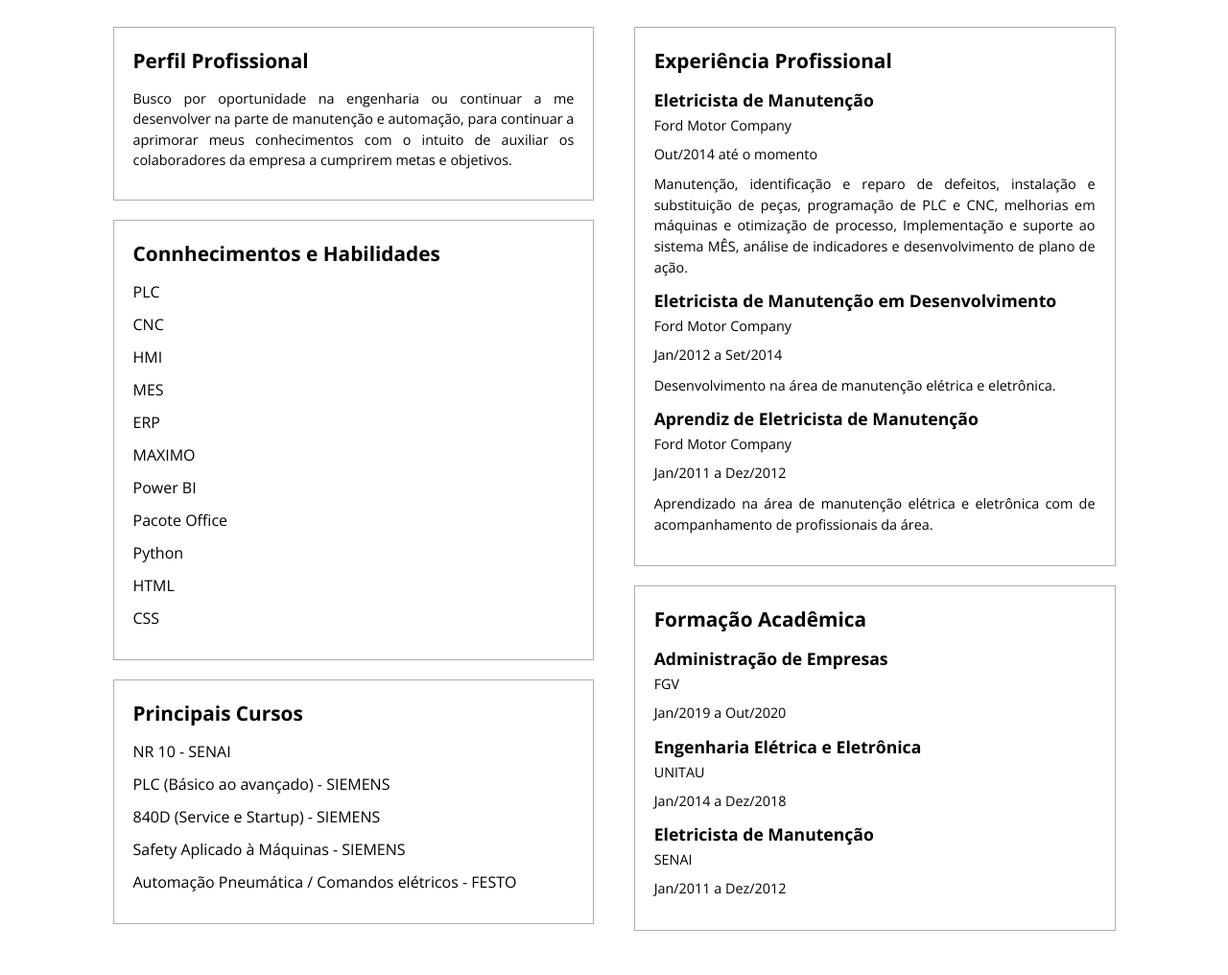
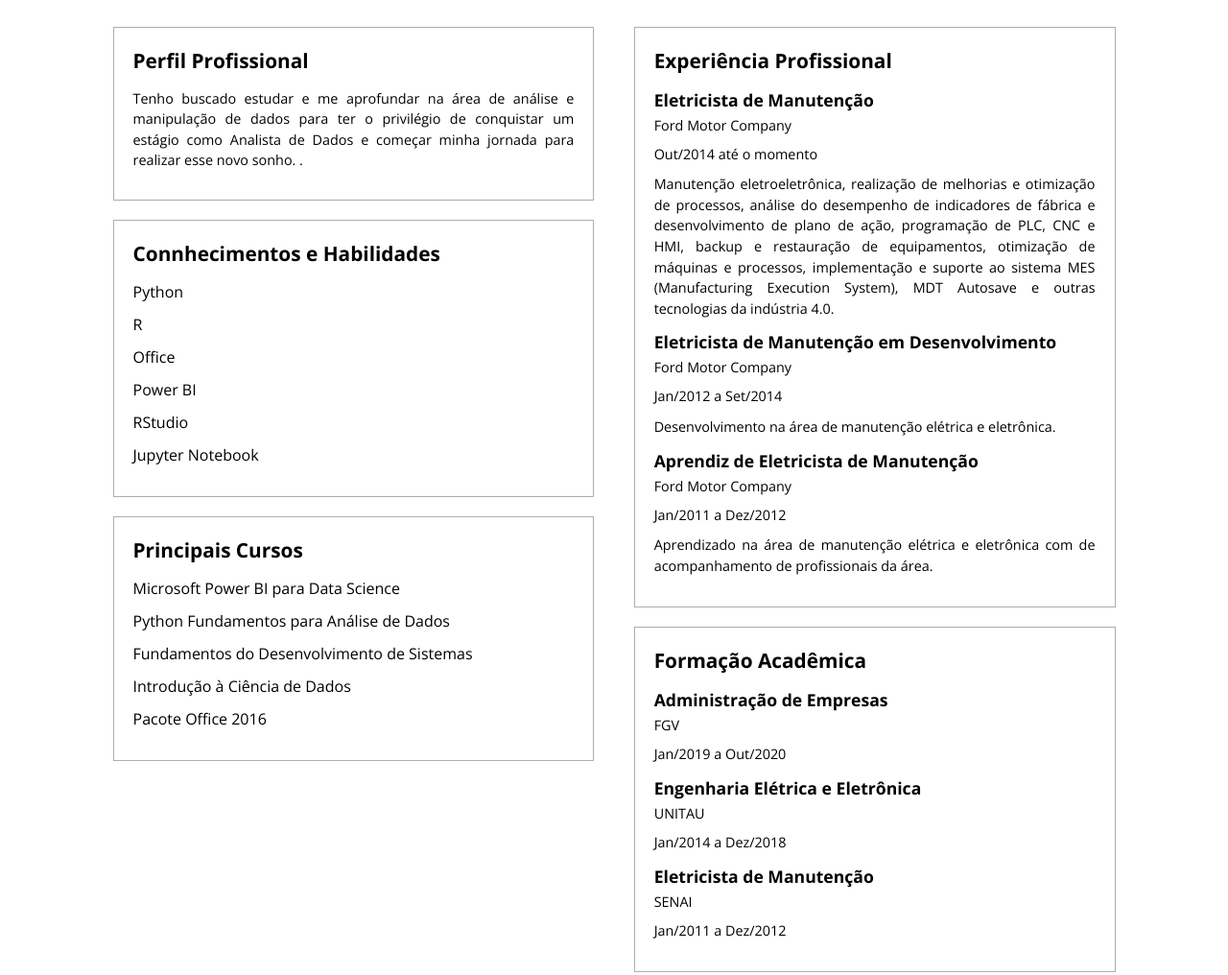
Before and after one commit to cassabr/cassab.github.io, a plain HTML site: page index.html in a window 1280 px wide. Shown: the part 280-1296 px from the top of the page at 96% size. Drawn offline with nearby package versions, Linux system fonts and the light colour scheme.

Commit message:
Update index.html

```diff
--- a/index.html
+++ b/index.html
@@ -70,7 +70,7 @@
                             <section>
                                 <span class="topo-direita"></span>
                                 <h2>Perfil Profissional</h2>
-                                <p>Busco por oportunidade na engenharia ou continuar a me desenvolver na parte de manutenção e automação, para continuar a aprimorar meus conhecimentos com o intuito de auxiliar os colaboradores da empresa a cumprirem metas e objetivos.</p>
+                                <p>Tenho buscado estudar e me aprofundar na área de análise e manipulação de dados para ter o privilégio de conquistar um estágio como Analista de Dados e começar minha jornada para realizar esse novo sonho. .</p>
                                 <span class="baixa-esquerda"></span>
                             </section>
 
@@ -78,17 +78,12 @@
                             <section>
                                 <h2>Connhecimentos e Habilidades</h2>
                                 <ul>
-                                    <li>PLC</li>
-                                    <li>CNC</li>
-                                    <li>HMI</li>
-                                    <li>MES</li>
-                                    <li>ERP</li>
-                                    <li>MAXIMO</li>
+                                    <li>Python</li>
+                                    <li>R</li>
+                                    <li>Office</li>
                                     <li>Power BI</li>
-                                    <li>Pacote Office</li>
-                                    <li>Python</li>
-                                    <li>HTML</li>
-                                    <li>CSS</li>
+                                    <li>RStudio</li>
+                                    <li>Jupyter Notebook</li>
                                 </ul>
                             </section>
 
@@ -96,11 +91,11 @@
                             <section>
                                 <h2>Principais Cursos</h2>
                                 <ul>
-                                    <li>NR 10 - SENAI</li>
-                                    <li>PLC (Básico ao avançado) - SIEMENS</li>
-                                    <li>840D (Service e Startup) - SIEMENS</li>
-                                    <li>Safety Aplicado à Máquinas - SIEMENS</li>
-                                    <li>Automação Pneumática / Comandos elétricos - FESTO</li>
+                                    <li>Microsoft Power BI para Data Science</li>
+                                    <li>Python Fundamentos para Análise de Dados</li>
+                                    <li>Fundamentos do Desenvolvimento de Sistemas</li>
+                                    <li>Introdução à Ciência de Dados</li>
+                                    <li>Pacote Office 2016</li>
                                 </ul>
                             </section>
                         </div>
@@ -116,7 +111,7 @@
                                         <h3>Eletricista de Manutenção</h3>
                                         <strong>Ford Motor Company</strong>
                                         <p>Out/2014 até o momento</p>
-                                        <p>Manutenção, identificação e reparo de defeitos, instalação e substituição de peças, programação de PLC e CNC, melhorias em máquinas e otimização de processo, Implementação e suporte ao sistema MÊS, análise de indicadores e desenvolvimento de plano de ação.</p>
+                                        <p>Manutenção eletroeletrônica, realização de melhorias e otimização de processos, análise do desempenho de indicadores de fábrica e desenvolvimento de plano de ação, programação de PLC, CNC e HMI, backup e restauração de equipamentos, otimização de máquinas e processos, implementação e suporte ao sistema MES (Manufacturing Execution System), MDT Autosave e outras tecnologias da indústria 4.0.</p>
                                     </li>
 
                                     <li>
```
